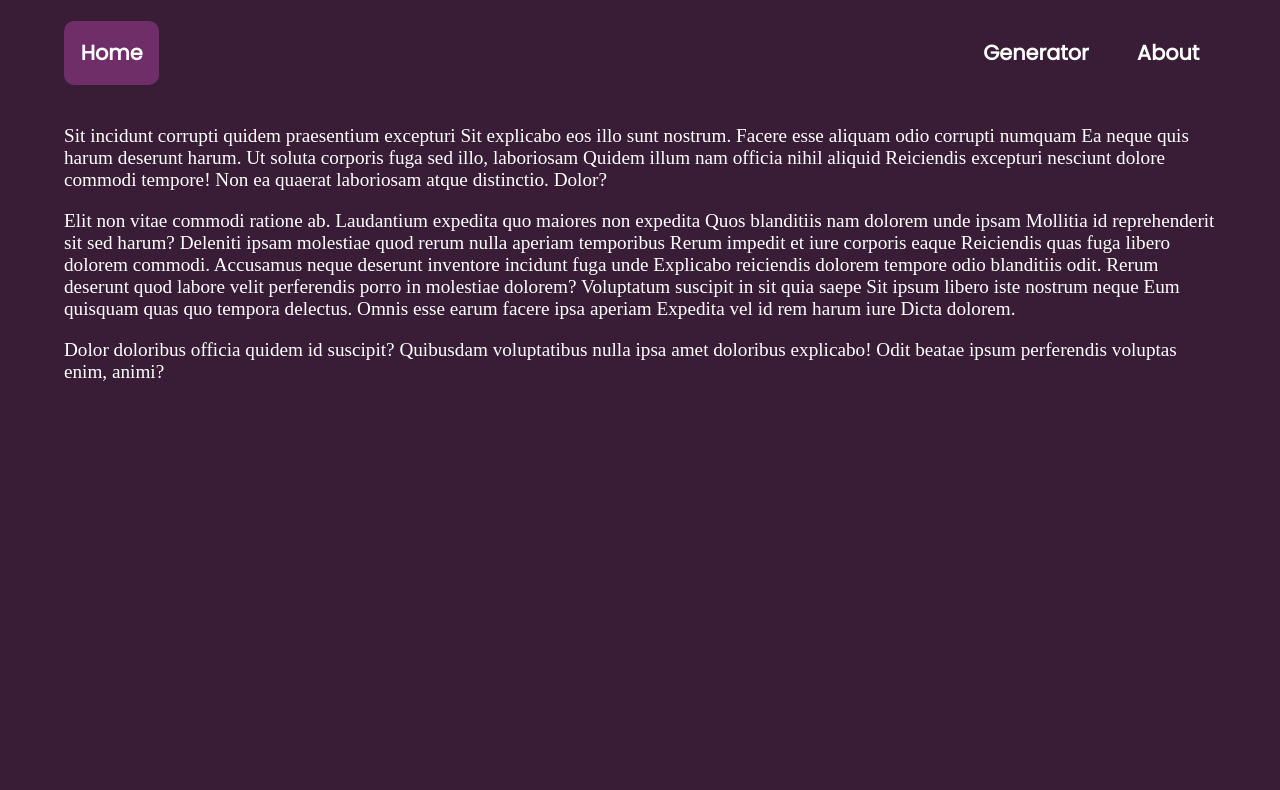
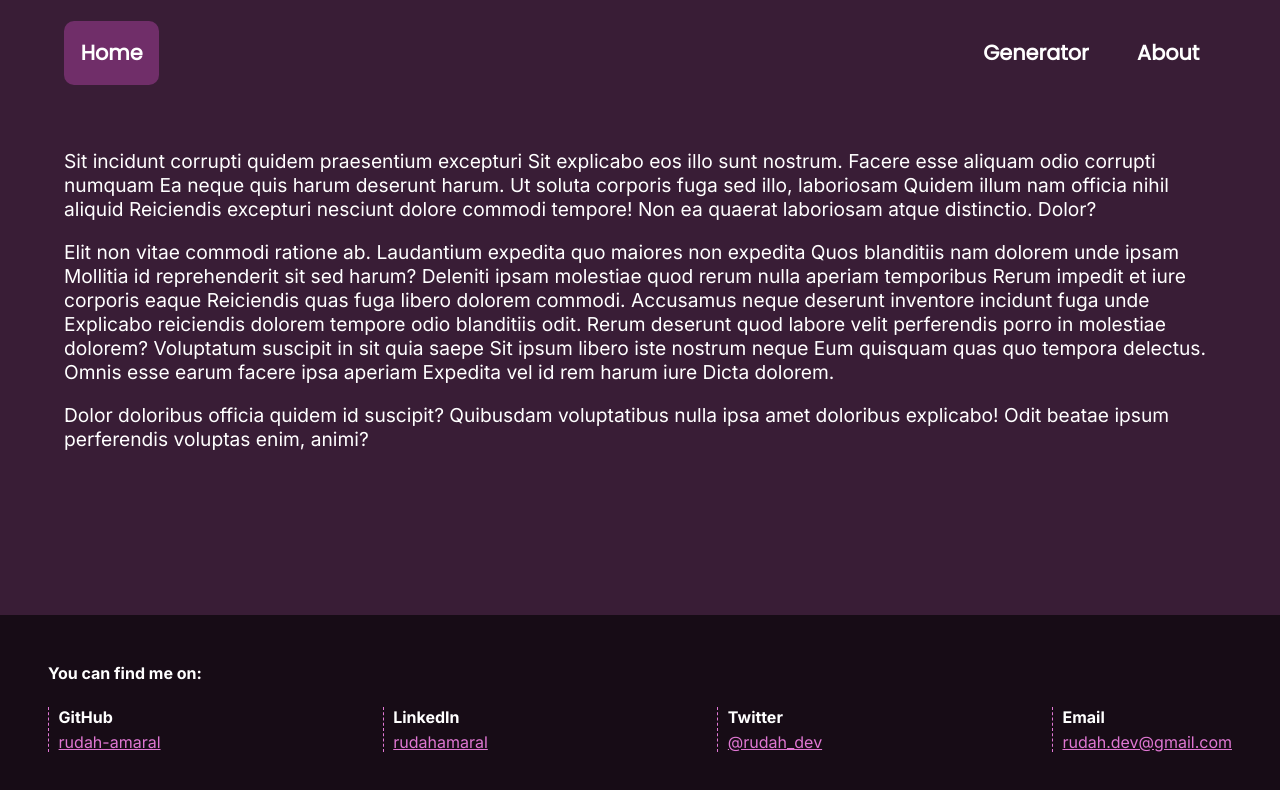
Before and after one commit to rudah-amaral/wfc, a React (Vite) app: page / in a window 1280 px wide. Shown: the top 790 px of the page. Built offline with nearby package versions, Linux system fonts and the light colour scheme; a web font is replaced by a local one.

Commit message:
Feat: Add a footer with contact info

```diff
--- /dev/null
+++ b/src/components/Footer/Footer.module.scss
@@ -0,0 +1,44 @@
+.footer {
+  background-color: rgba(#000000, 60%);
+  font-size: clamp(0.7rem, 1.5vw, 1rem);
+  padding: 3em;
+}
+
+.content {
+  max-width: 1200px;
+  margin: 0 auto;
+}
+
+.title {
+  margin: 0 0 1.5em;
+}
+
+.list {
+  padding: 0;
+  margin: 0;
+  display: grid;
+  grid-template-columns: repeat(auto-fit, minmax(130px, max-content));
+  overflow: auto;
+  justify-content: space-between;
+  row-gap: 1.5em;
+}
+
+.listItem {
+  display: flex;
+  flex-direction: column;
+  row-gap: 0.3em;
+  border-left: 1px dashed #e077d3;
+  padding-left: 0.6em;
+}
+
+.contactLocation {
+  font-weight: bold;
+}
+
+.link {
+  color: #e077d3;
+}
+
+.link:hover {
+  color: lighten($color: #e077d3, $amount: 10%);
+}
--- /dev/null
+++ b/src/components/Footer/Footer.tsx
@@ -0,0 +1,43 @@
+import styles from "./Footer.module.scss";
+
+export default function Foorter() {
+  return (
+    <footer className={styles.footer}>
+      <div className={styles.content}>
+        <h4 className={styles.title}>You can find me on:</h4>
+        <ul className={styles.list}>
+          <li className={styles.listItem}>
+            <span className={styles.contactLocation}>GitHub</span>
+            <a
+              href="https://www.github.com/rudah-amaral"
+              className={styles.link}
+            >
+              rudah-amaral
+            </a>
+          </li>
+          <li className={styles.listItem}>
+            <span className={styles.contactLocation}>LinkedIn</span>
+            <a
+              href="https://www.linkedin.com/in/rudahamaral/"
+              className={styles.link}
+            >
+              rudahamaral
+            </a>
+          </li>
+          <li className={styles.listItem}>
+            <span className={styles.contactLocation}>Twitter</span>
+            <a href="https://twitter.com/rudah_dev" className={styles.link}>
+              @rudah_dev
+            </a>
+          </li>
+          <li className={styles.listItem}>
+            <span className={styles.contactLocation}>Email</span>
+            <a href="mailto:rudah.dev@gmail.com" className={styles.link}>
+              rudah.dev@gmail.com
+            </a>
+          </li>
+        </ul>
+      </div>
+    </footer>
+  );
+}
--- /dev/null
+++ b/src/components/Footer/index.tsx
@@ -0,0 +1 @@
+export { default } from "./Footer";
--- a/src/components/GeneratorControls/GeneratorControls.module.scss
+++ b/src/components/GeneratorControls/GeneratorControls.module.scss
@@ -1,4 +1,4 @@
 .controlsWrapper {
   max-width: min(400px, 90vw);
-  margin: calc(0.3em + 1.5vw) auto;
+  margin-inline: auto;
 }
--- a/src/components/Mosaic/Mosaic.module.scss
+++ b/src/components/Mosaic/Mosaic.module.scss
@@ -1,4 +1,5 @@
 .mosaicContainer {
   display: flex;
   justify-content: center;
+  margin-top: clamp(0.8rem, 5vw, 3rem);
 }
--- /dev/null
+++ b/src/components/NavBar/NavBar.module.scss
@@ -0,0 +1,4 @@
+.main {
+  flex-grow: 1;
+  padding-block: calc(0.3em + 1.5vw);
+}
--- a/src/components/NavBar/NavBar.tsx
+++ b/src/components/NavBar/NavBar.tsx
@@ -1,13 +1,16 @@
 import { Outlet } from "react-router-dom";
+import Footer from "../Footer";
 import Header from "../Header";
+import styles from "./NavBar.module.scss";
 
 export default function NavBar() {
   return (
     <>
       <Header />
-      <main>
+      <main className={styles.main}>
         <Outlet />
       </main>
+      <Footer />
     </>
   );
 }
--- a/src/global.scss
+++ b/src/global.scss
@@ -1,3 +1,5 @@
+@import url("https://fonts.googleapis.com/css2?family=Inter:wght@400;500;700&display=swap");
+
 :root {
   --button-roundness: 10px;
   --border-thickness: 3px;
@@ -11,10 +13,19 @@
 }
 
 html {
+  height: 100%;
   background: rgb(57, 29, 54);
   color: white;
+  font-family: "Inter", sans-serif;
 }
 
 body {
   margin: 0;
+  height: 100%;
 }
+
+#root {
+  min-height: 100%;
+  display: flex;
+  flex-direction: column;
+}
```
